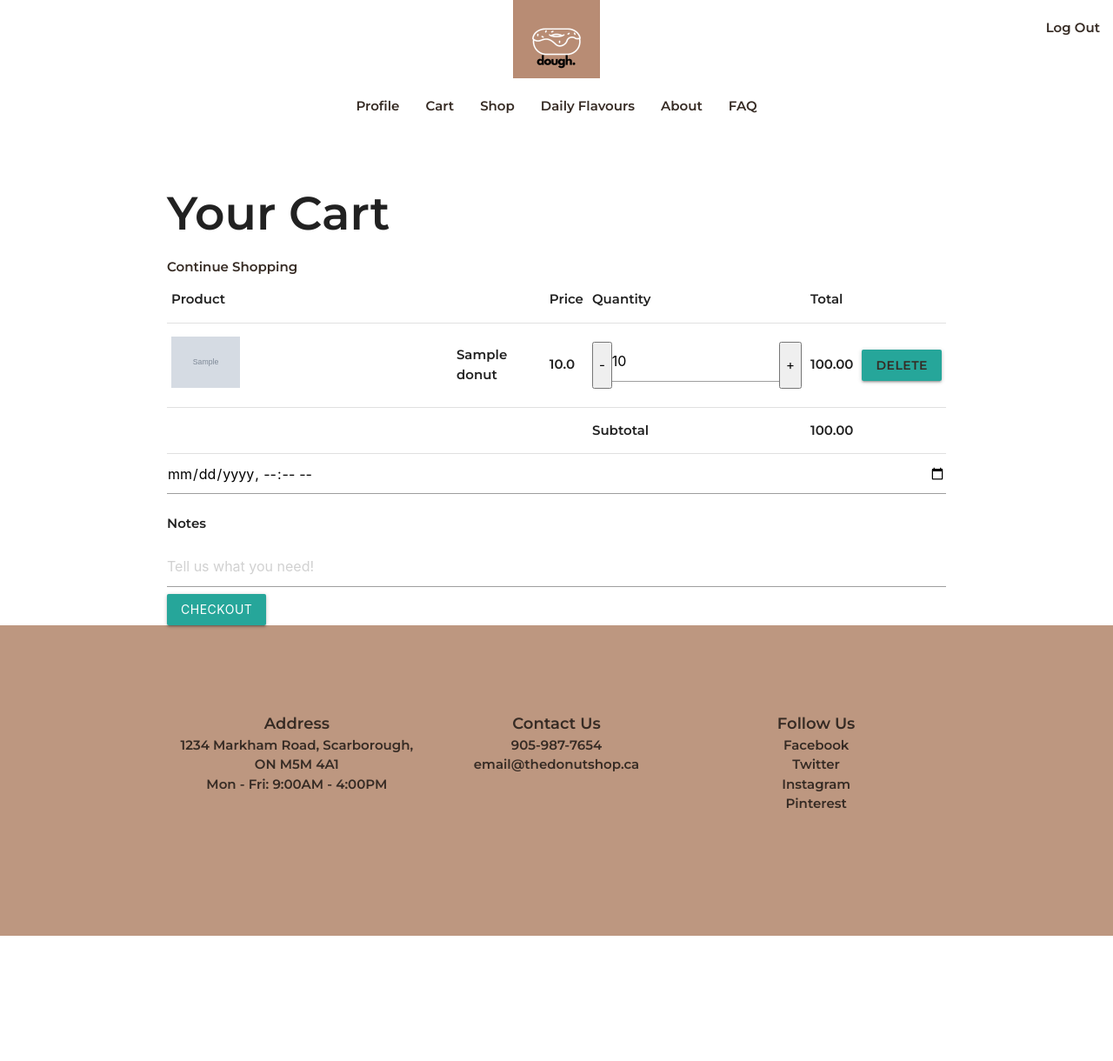
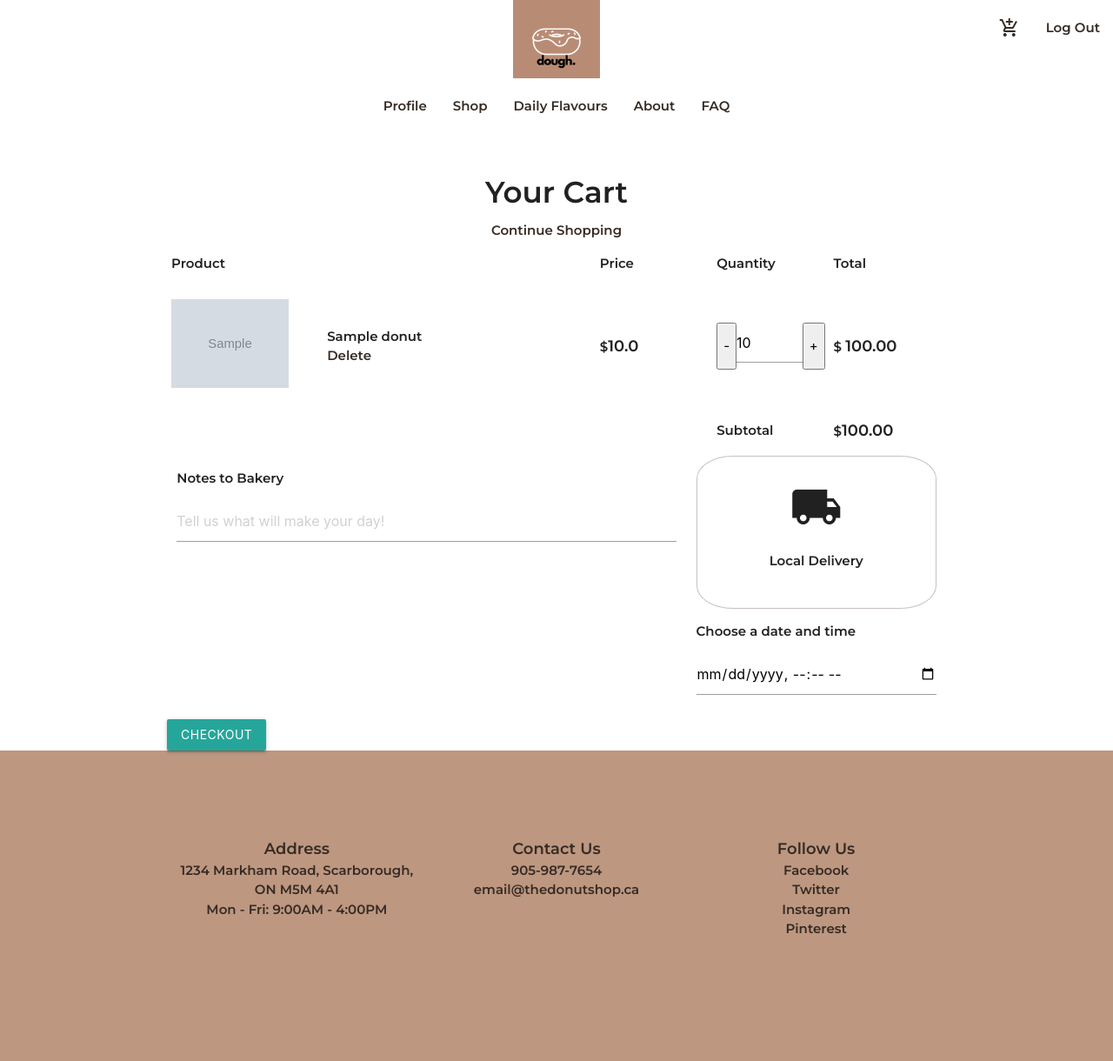
Before and after one commit to janusshanp/donut_shop, a Django app: page /cart/ in a window 1280 px wide. Shown: the whole page at 87% size. Before the commit the page ends 1076 px from the top, so only its background shows below. Run offline with Django 4.2, Linux system fonts and the light colour scheme; a user stored in the database is signed in; tables that the repository leaves empty hold one stand-in row (values such as "Sample post"); grey boxes marked "Sample" are stand-in pictures.

Commit message:
styling cart page

```diff
--- a/main_app/static/main_app/css/style.css
+++ b/main_app/static/main_app/css/style.css
@@ -34,7 +34,7 @@ span {
 }
 
 .cart-image {
-	max-width: 25%;
+	max-width: 80%;
 }
 
 
@@ -100,3 +100,14 @@ span {
 body{
 	font-family: 'Montserrat', sans-serif;
 }
+
+table, tr, td{
+	border: none !important;
+}
+
+.delivery{
+	border: 1px solid rgb(201, 193, 193);
+	border-radius: 15%;
+	text-align: center;
+	padding: 10%;
+}
--- a/main_app/templates/base.html
+++ b/main_app/templates/base.html
@@ -33,6 +33,7 @@
                             </div>
                         </form>
                     </li>
+                        <li><a href="{% url 'cart' %}"><i class="medium material-icons">add_shopping_cart</i></a></li>
                         {% if user.is_authenticated %}
                         <li><a href="{% url 'logout' %}">Log Out</a></li>
                         {% else %}
@@ -48,7 +49,6 @@
                     <ul class="nav">
                         <div class="row center-align">
                             <li><a href="{% url 'account_profile' %}">Profile</a></li>
-                            <li><a href="{% url 'cart' %}">Cart</a></li>
                             <li><a href="{% url 'shop' %}">Shop</a></li>
                             <li><a href="{% url 'daily_flavour' %}">Daily Flavours</a></li>
                             <li><a href="">About</a></li>
--- a/main_app/templates/cart/index.html
+++ b/main_app/templates/cart/index.html
@@ -2,8 +2,10 @@
 {% load static %}
 
 {% if checkout %}
-	<h2>Your Cart</h2>
-	<a href="{% url 'shop' %}">Continue Shopping</a>
+	<div class="center-align">
+		<h4>Your Cart</h4>
+		<a href="{% url 'shop' %}">Continue Shopping</a>
+	</div>
 {% elif order %}
 	<h4>Thank you for Ordering with us!</h4>
 	<p>Your Order No. is {{order.order_no}}</p>
@@ -16,17 +18,25 @@
 
 <table>
 	<tr>
-		<th>Product</th>
-		<th></th>
-		<th>Price</th>
-		<th>Quantity</th>
-		<th>Total</th>
+		<th style="width:20%">Product</th>
+		<th style="width:35%"></th>
+		<th style="width:15%">Price</th>
+		<th style="width:15%">Quantity</th>
+		<th style="width:15%">Total</th>
 	</tr>
 	{% for item in items %}
 	<tr class ="items" id="{{item.id}}">
 		<td><img class="cart-image" src="{% static item.donut.image %}"/></td>
-		<td>{{item.donut.name}}</td>
-		<td id = "price">{{item.donut.price}}</td>
+		<td>
+			<div class="left-align">
+				{{item.donut.name}}
+				</br>
+				{% if checkout %}
+					<a href = "{% url 'delete_donut' item.donut.id %}">Delete</a>
+				{% endif %}
+			</div>
+		</td>
+		<td>$<span id="price">{{item.donut.price}}</span></td>
 		<td>
 			{% if checkout %}
 				<div class="quantity">
@@ -39,10 +49,7 @@
 
 			{% endif %}
 		</td>
-		<td id="total"></td>
-	{% if checkout %}
-		<td><a href = "{% url 'delete_donut' item.donut.id %}" class="btn">Delete</a></td>
-	{% endif %}
+		<td>$ <span id="total">{{item.donut.price}}</span></td>
 	</tr>
 	{% endfor %}
 	<tr>
@@ -50,7 +57,7 @@
 		<td></td>
 		<td></td>
 		<td>Subtotal</td>
-		<td id="total-cart"></td>
+		<td>$<span id="total-cart"></span></td>
 	</tr>
 
 </table>
@@ -72,9 +79,22 @@
 {% elif checkout %}
 	<form action="{% url 'payment'%}" method="post">
 		{% csrf_token %}
-		<input name="date" value="{{cart.date}}"type="datetime-local" id="id_date" required>
-		<p>Notes</p>
-		<input id="note" name="notes" type="text" placeholder="Tell us what you need!">
+		<div class="row">
+			<div class="col s8">
+				<p>Notes to Bakery</p>
+				<input id="note" name="notes" type="text" placeholder="Tell us what will make your day!">
+			</div>
+			<div class="col s4">
+				<div class="delivery">
+					<i class="medium material-icons">local_shipping</i>
+					<p>Local Delivery</p>
+				</div>
+				<div>
+					<p>Choose a date and time</p>
+					<input name="date" value="Choose a date and time"type="datetime-local" id="id_date" required>
+				</div>
+			</div>
+		</div>
 		<button class="btn">Checkout</button>
 	</form>
 {% endif %}
--- a/main_app/views.py
+++ b/main_app/views.py
@@ -152,7 +152,11 @@ def delete_donut (request, donut_id):
 def add_review(request, donut_id):
     comment =request.POST['review_text']
     donuts = Donut.objects.get(id=donut_id)
-    Review.objects.create(content=comment, rating=0, donuts=donuts, user=request.user)
+    Review.objects.create(
+        content=comment,
+        rating=0,
+        donuts=donuts,
+        user=request.user)
     return redirect('detail', donut_id=donut_id)
 
 def signup(request):
```
